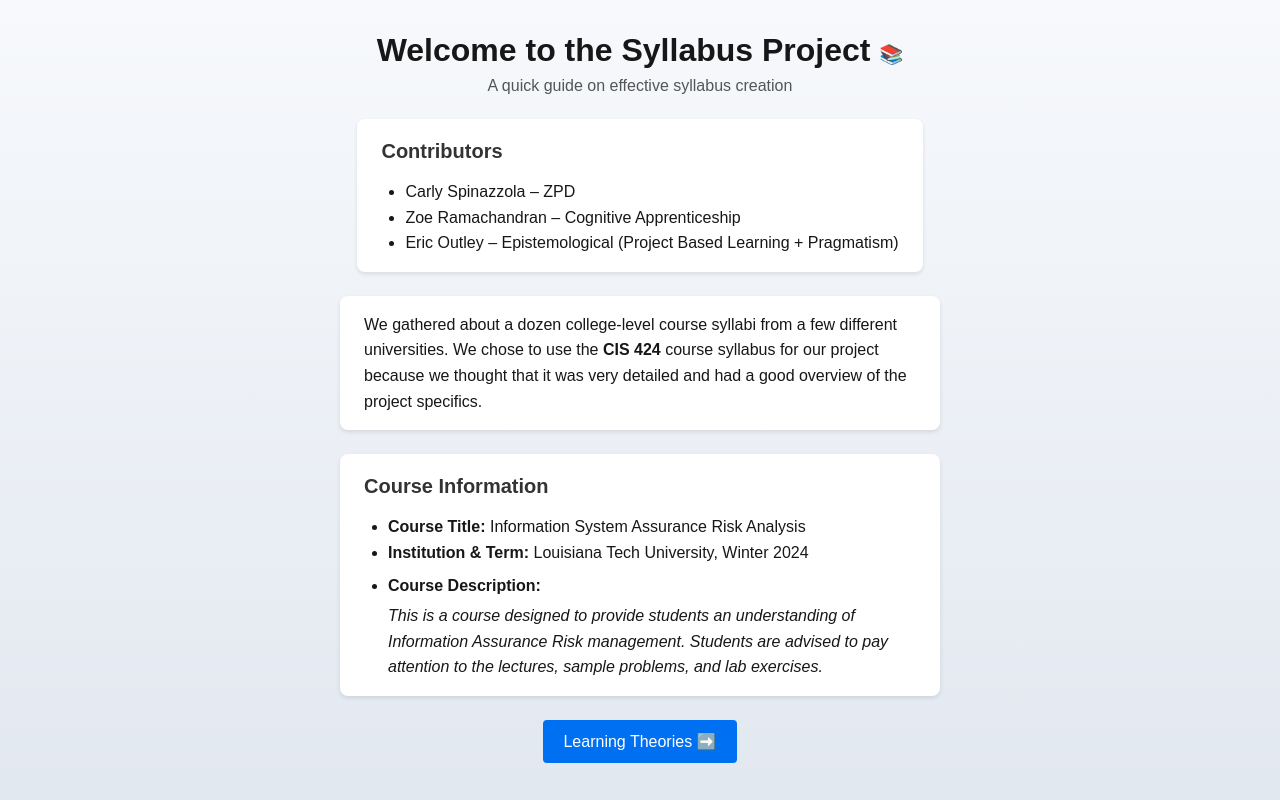
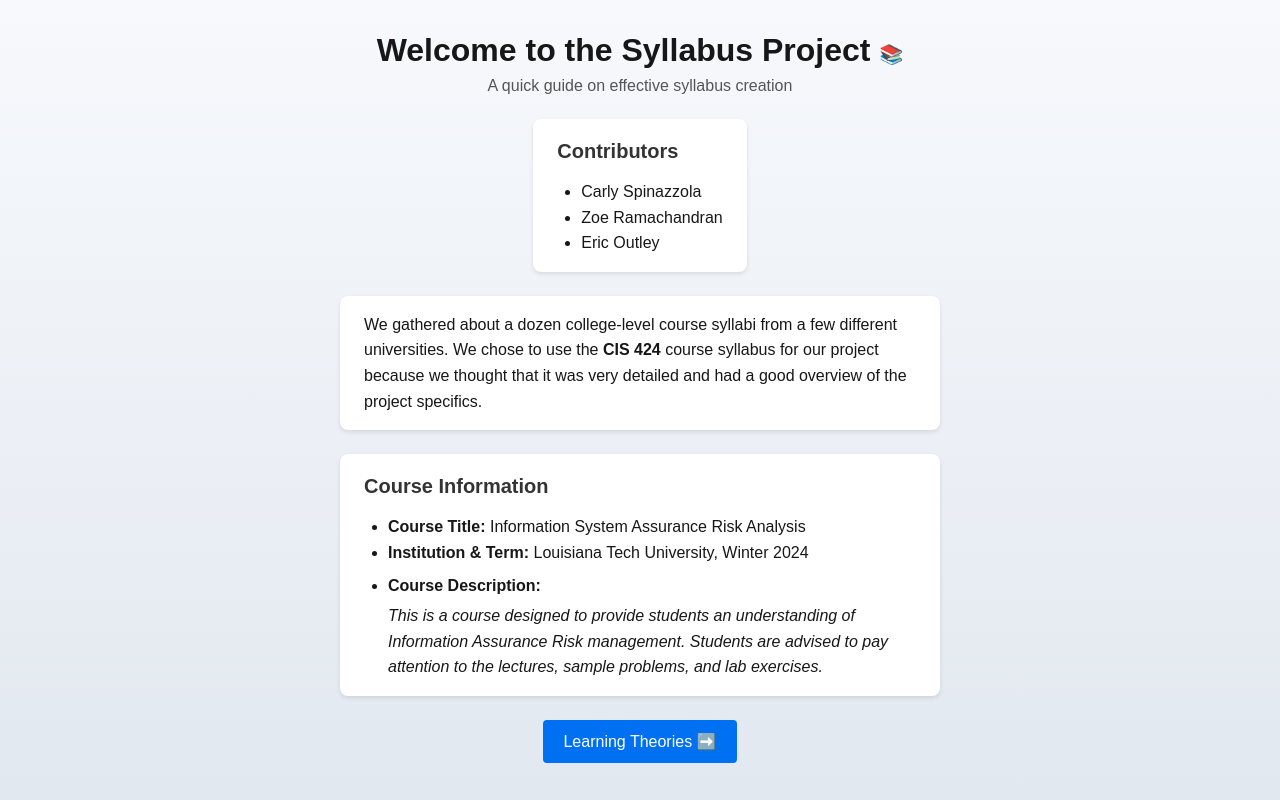
Before and after one commit to IIITreyIII/syllabus-site, a Next.js app in the folder syllabus-site/: page / in a window 1280 px wide. Built offline with nearby package versions, Linux system fonts and the light colour scheme.

Commit message:
Update page.js

```diff
--- a/syllabus-site/src/app/page.js
+++ b/syllabus-site/src/app/page.js
@@ -20,9 +20,9 @@ export default function Home() {
       <div style={styles.contentBox}>
         <h2 style={styles.boxTitle}>Contributors</h2>
         <ul style={styles.list}>
-          <li>Carly Spinazzola – ZPD</li>
-          <li>Zoe Ramachandran – Cognitive Apprenticeship</li>
-          <li>Eric Outley – Epistemological (Project Based Learning + Pragmatism)</li>
+          <li>Carly Spinazzola</li>
+          <li>Zoe Ramachandran</li>
+          <li>Eric Outley</li>
         </ul>
       </div>
 
```
